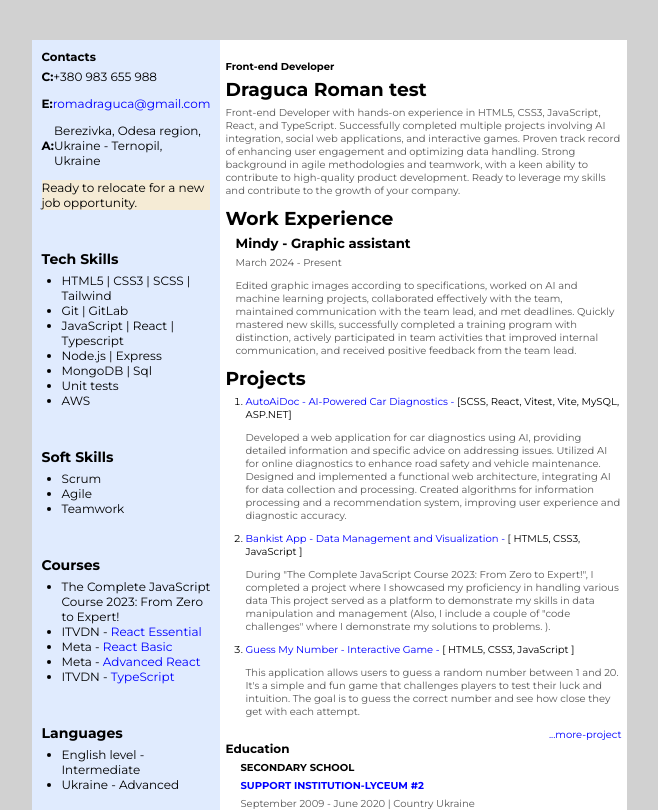
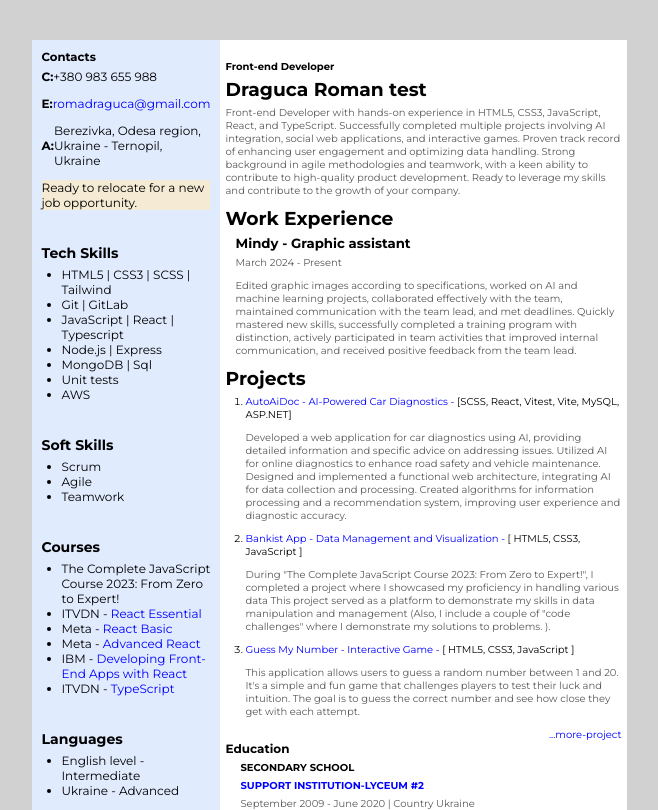
Before and after one commit to merih1m/CV, a plain HTML site: page index.html in a window 1280 px wide. Shown: the top 810 px of the page, without its empty margins (311-969 px from the left). Drawn offline with Linux system fonts and the light colour scheme.

Commit message:
deploy: 5675c096363d4bbe14167036dba7bc3aa01540be

```diff
--- a/index.html
+++ b/index.html
@@ -149,6 +149,8 @@
 					<li>ITVDN - <a href="https://testprovider.com/ru/search-certificate/TP08739055">React Essential</a></li>
 					<li>Meta - <a href="https://coursera.org/share/32cca8b26051583e9970b86756d8ef57">React Basic</a></li>
 					<li>Meta - <a href="https://coursera.org/share/b942b9bf6ae65c8ef0fcf03a4cd6739b">Advanced React</a></li>
+					<li>IBM - <a href="https://coursera.org/share/fd191e4e0fa65dc6e0402184cabfacff">Developing Front-End
+							Apps with React</a></li>
 					<li>ITVDN - <a href="https://testprovider.com/ru/search-certificate/TP73205982">TypeScript</a></li>
 				</ul>
 			</section>
```
